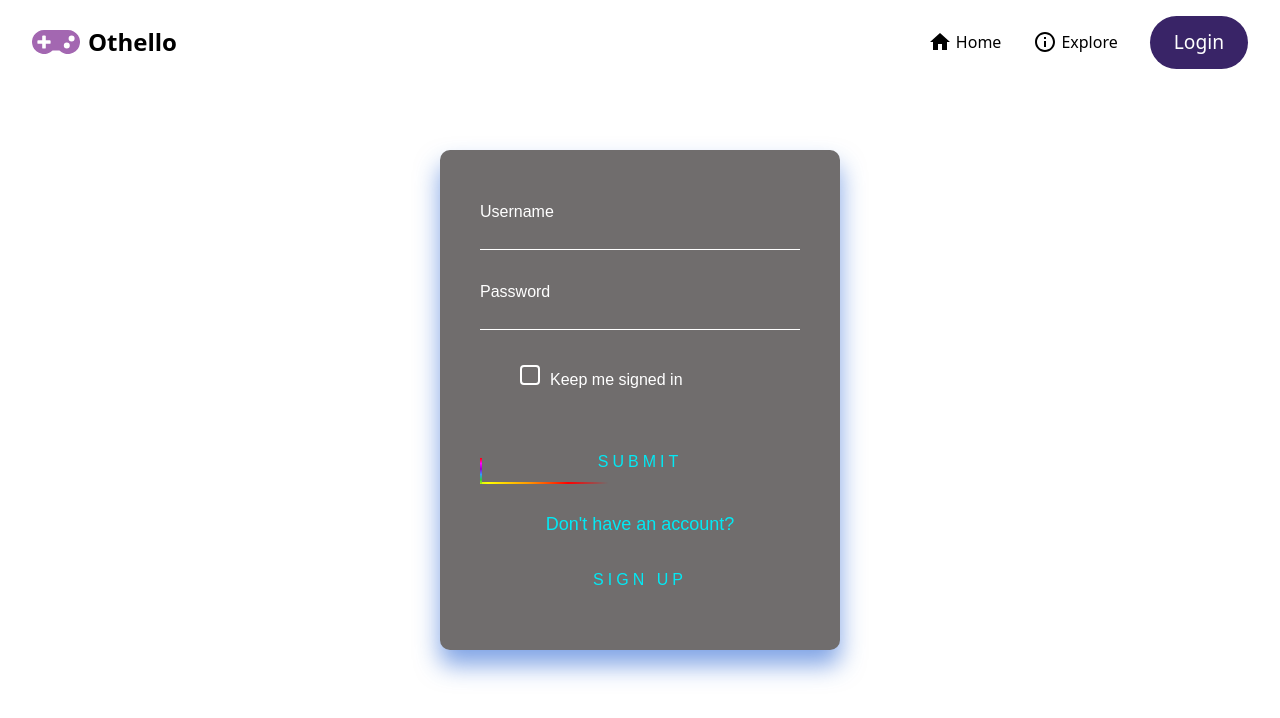
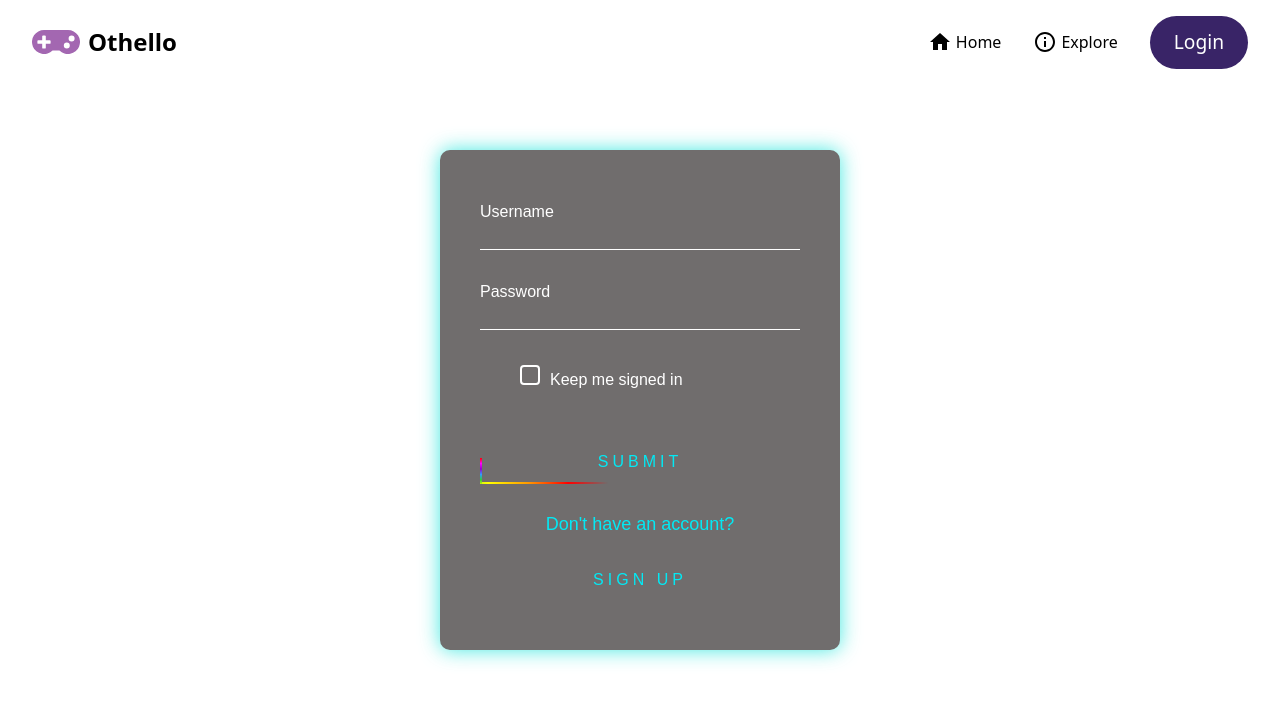
Before and after one commit to khalid0310/OTHELLO-GAME-PROJECT, a React (Create React App) app in the folder client/othello-app/: page /login in a window 1280 px wide. In both pictures the pointer is over the element 640 px from the left and 400 px from the top of the page. Shown: the top 718 px of the page. Built offline with nearby package versions, Linux system fonts and the light colour scheme.

Commit message:
update login.css

```diff
--- a/client/othello-app/src/pages/login.css
+++ b/client/othello-app/src/pages/login.css
@@ -29,11 +29,12 @@
   box-shadow: 0 15px 25px rgba(42, 101, 212, 0.6);
   border-radius: 10px;
   transition: background 0.5s ease;
+  transition: box-shadow 0.3s ease-in-out;
   overflow: hidden;
 }
 
 .login-box:hover {
-   background: rgba(0, 0, 0, 0.7);
+    box-shadow: 0 0 20px rgba(22, 227, 217, 0.8); /* Adjust the shadow on hover */
 }
 
 .login-box h2 {
```
